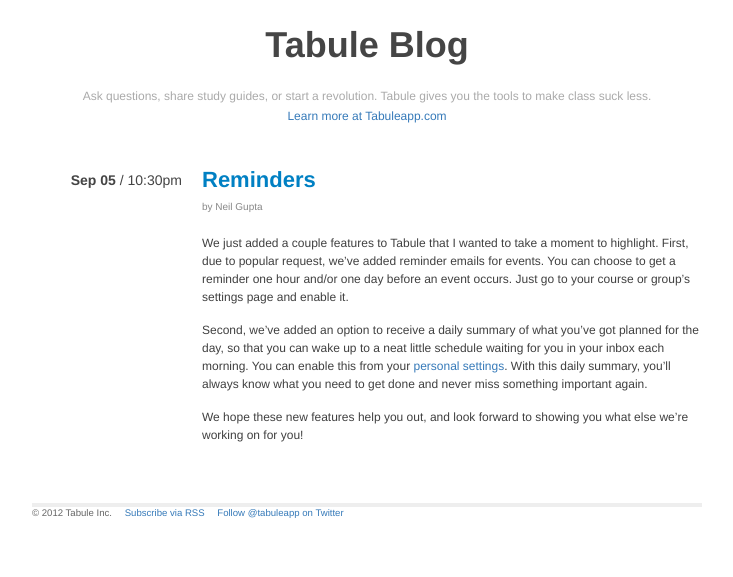
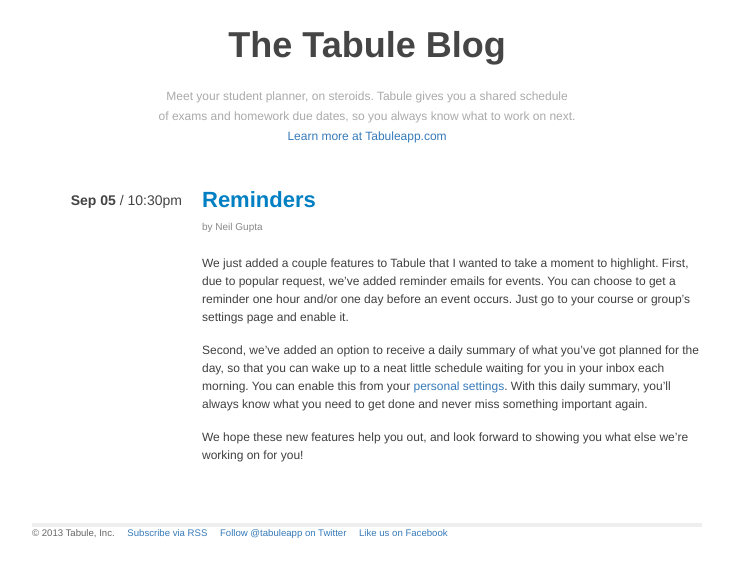
Before and after one commit to Tabule/TabuleBlog, a Jekyll site: the page built from _posts/2012-09-05-reminders.md, in a window 1280 px wide. Shown: the top 577 px of the page, without its empty margins (273-1006 px from the left). Built offline with Jekyll 4.4.1, drawn with Linux system fonts in a browser that asks for light colours; comment, search, counter and statistics services are not loaded.

Commit message:
updating blog, adding post about tabule for iphone

```diff
--- a/_layouts/default.html
+++ b/_layouts/default.html
@@ -28,10 +28,12 @@
 <div class="site">
 
 	<div class="title">
-		<a href="/" title="Tabule Blog">Tabule Blog</a>
+		<a href="/" title="Tabule Blog">The Tabule Blog</a>
 	</div>
 
-  <p class="site_description">Ask questions, share study guides, or start a revolution. Tabule gives you the tools to make class suck less. <br/>
+  <p class="site_description">Meet your student planner, on steroids. Tabule gives you a shared schedule<br/>
+    of exams and homework due dates,
+so you always know what to work on next.<br/>
     <a href="http://tabuleapp.com">Learn more at Tabuleapp.com</a></p>
 
 <div class="clear">&nbsp;</div>
@@ -42,7 +44,7 @@
 
   <div class="clear">&nbsp;</div>
   <div class="footer">
-    &copy; 2012 Tabule Inc. <a href="/atom.xml">Subscribe via RSS</a> <a href="http://twitter.com/tabuleapp" target="_blank">Follow @tabuleapp on Twitter</a>
+    &copy; 2013 Tabule, Inc. <a href="/atom.xml">Subscribe via RSS</a> <a href="http://twitter.com/tabuleapp" target="_blank">Follow @tabuleapp on Twitter</a> <a href="http://facebook.com/tabuleapp" target="_blank">Like us on Facebook</a>
     <div class="clear">&nbsp;</div>
   </div>
 
```
Also changed, not shown: _posts/2013-01-14-tabule-for-iphone.md (added, +21 -0 lines).
